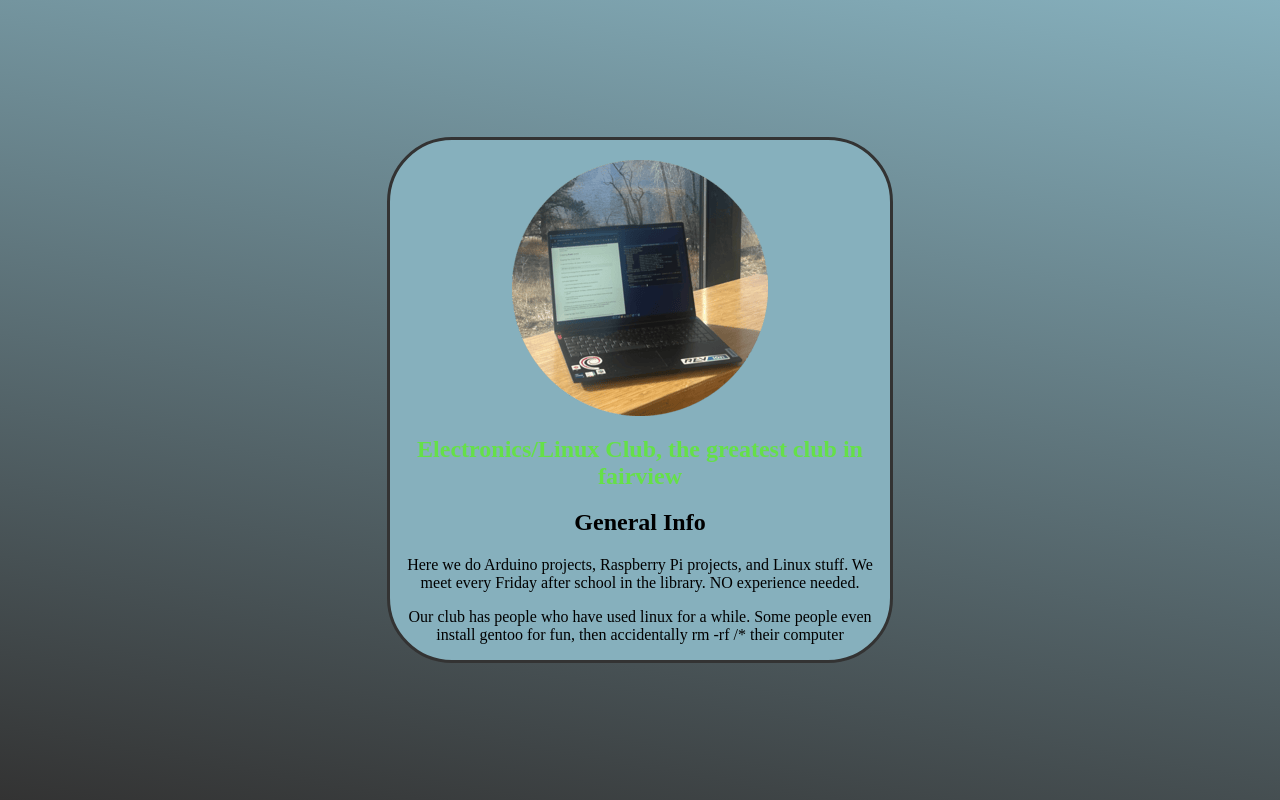
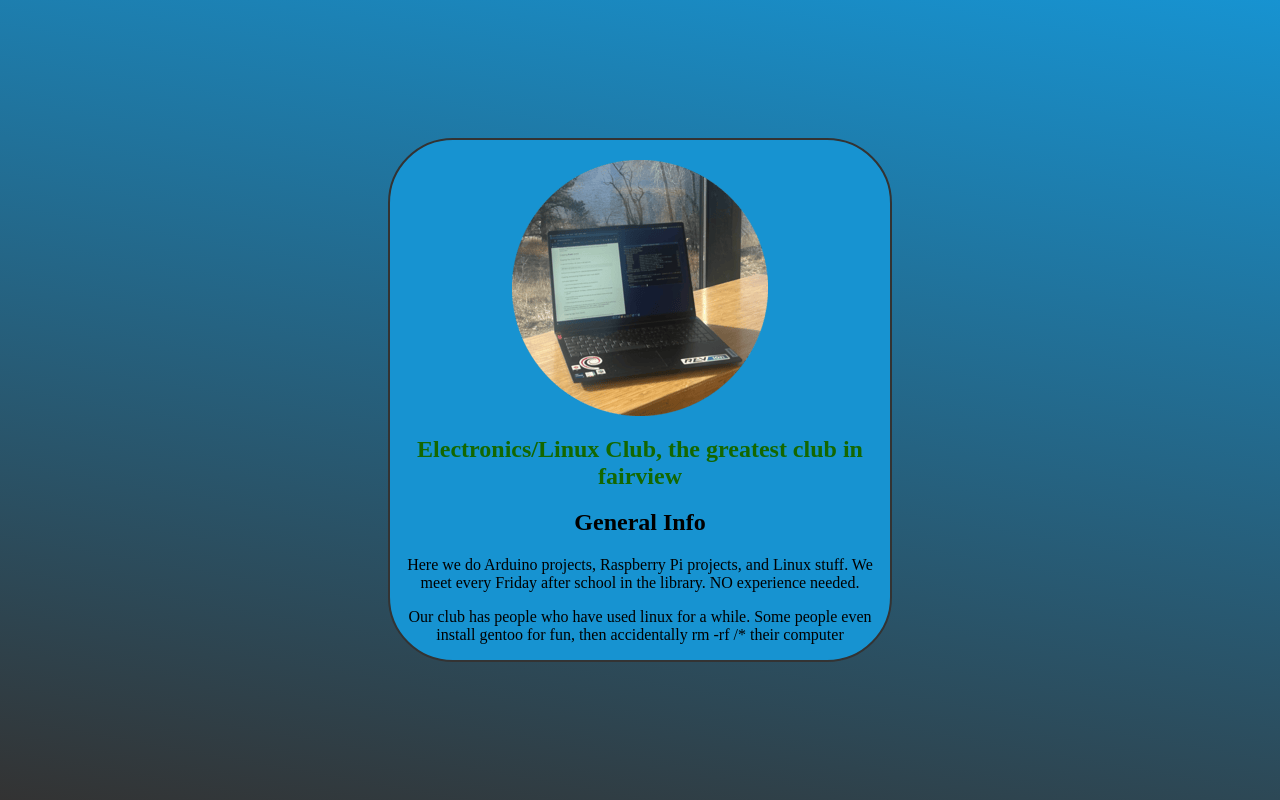
Before and after one commit to LinuxClub1/website, a PHP site: page / in a window 1280 px wide. Run offline with PHP 8.4, Linux system fonts and the light colour scheme.

Commit message:
Update color scheme in style.css

```diff
--- a/style.css
+++ b/style.css
@@ -1,5 +1,5 @@
 body {
-    background: linear-gradient(10deg, #333333, #86B0BD);
+    background: linear-gradient(10deg, #333333, #1793D1);
     -webkit-background-clip: text;
     display: flex;
     justify-content: center;
@@ -13,8 +13,8 @@ body {
     max-width: 500px;
     height: auto;
     aspect-ratio: 2 / 1;
-    background-color: #86B0BD;
-    border: 3px solid #333333;
+    background-color: #1793D1;
+    border: 2px solid #333333;
     border-radius: 65px;
     transform-style: preserve-3d; /* tilt card shit */
     perspective: 1000px;
@@ -31,7 +31,7 @@ body {
 }
 
 .subTitle {
-    color: #65e048;
+    color: #146700;
     text-align: center;
     margin-up: -10px;
 }
```
